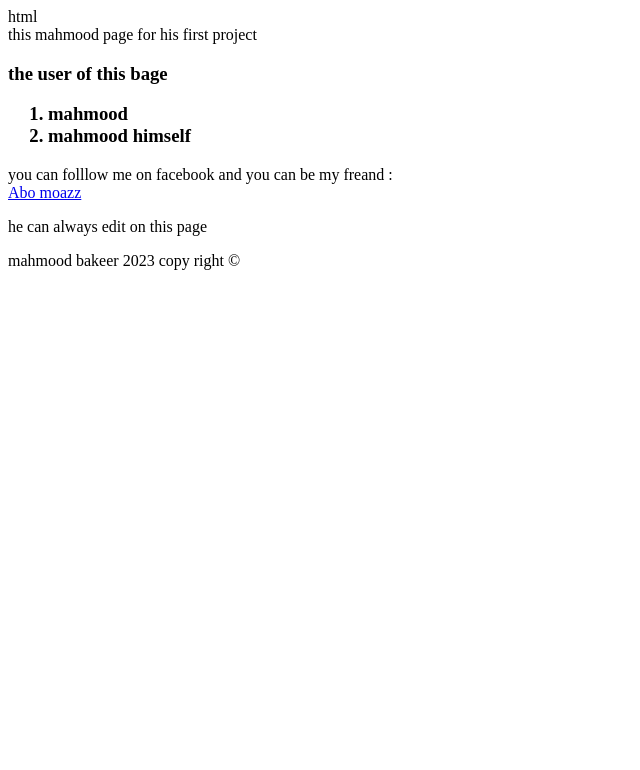
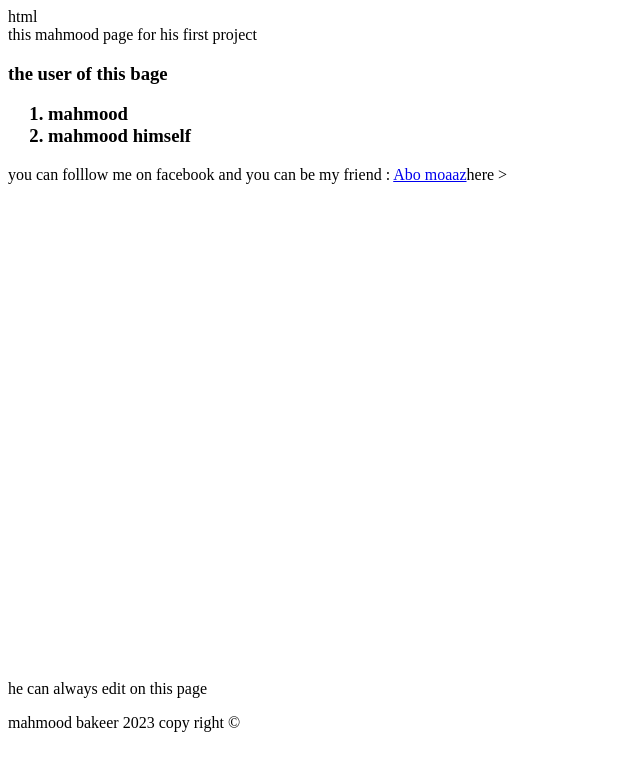
Before and after one commit to mahmoudbakeer/mahmood, a plain HTML site: page html.html in a window 1280 px wide. Shown: the whole page, without its empty margins (0-640 px from the left). Drawn offline with Linux system fonts and the light colour scheme.

Commit message:
Update html.html

```diff
--- a/html.html
+++ b/html.html
@@ -1,5 +1,7 @@
 html
+<!doctype html>
 <html>
+    <meta charset="utf-8">
     <header>
     this mahmood page for his first project
     </header>
@@ -10,10 +12,12 @@ html
         </ol>
     </h3>
    <section>
-you can folllow me on facebook and you can be my freand :
-<a href = " https://www.facebook.com/mahmood.bakeer.54/"><div>Abo moazz</div></a>
+you can folllow me on facebook and you can be my friend :
+<a href = " https://www.facebook.com/mahmood.bakeer.54/" target="_b
+ " title="Abo moaaz"> Abo moaaz</a>here >
 
    </section>
+   <img scr="c:\Users\IFIX\Pictures\٢٠٢٢٠١٢٩_١٤٥٣٠٣.heic " widht="640" height="480">
     <p> he can always edit on this page </p>
     <p> mahmood bakeer 2023 copy right &copy;</p>
 </html>
```
